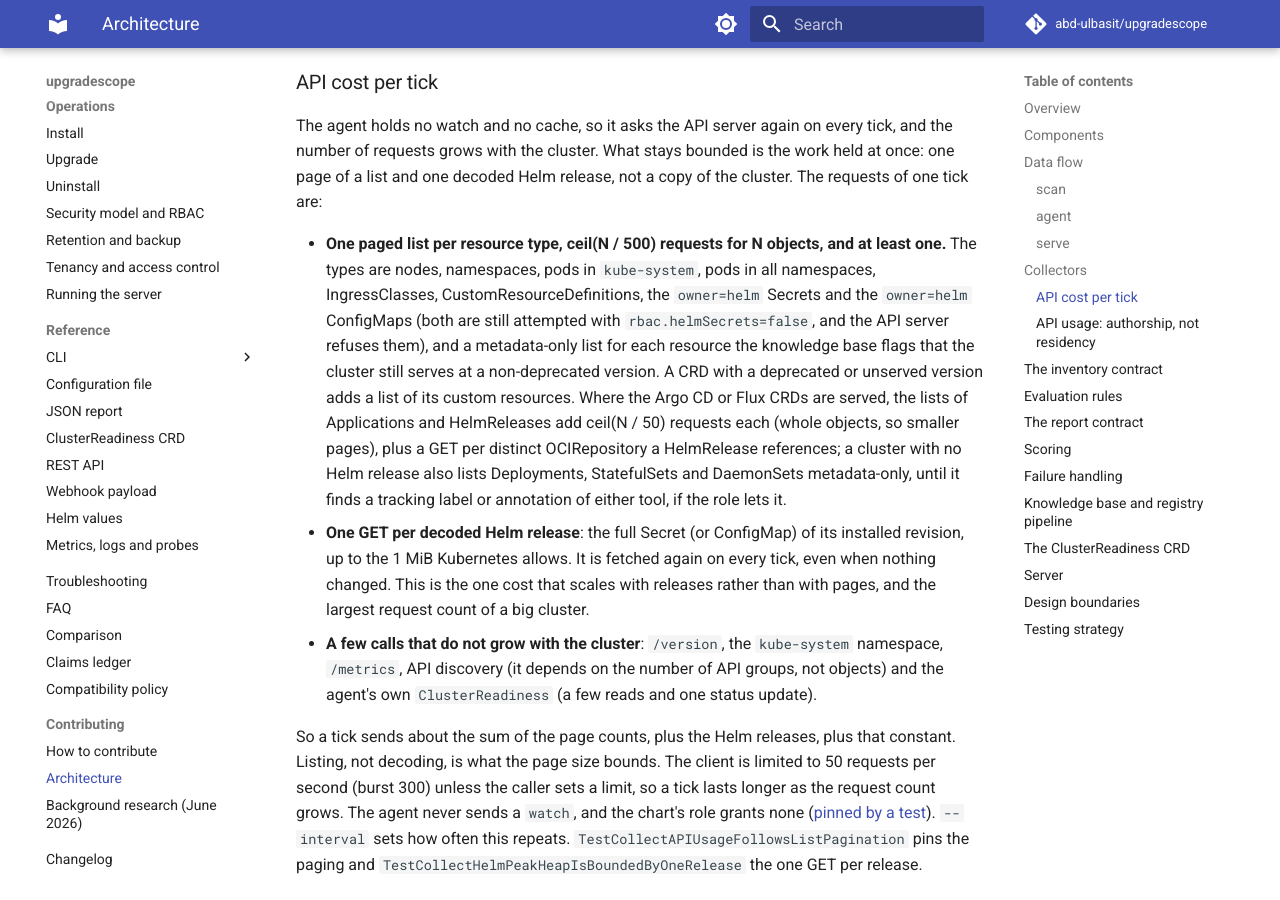
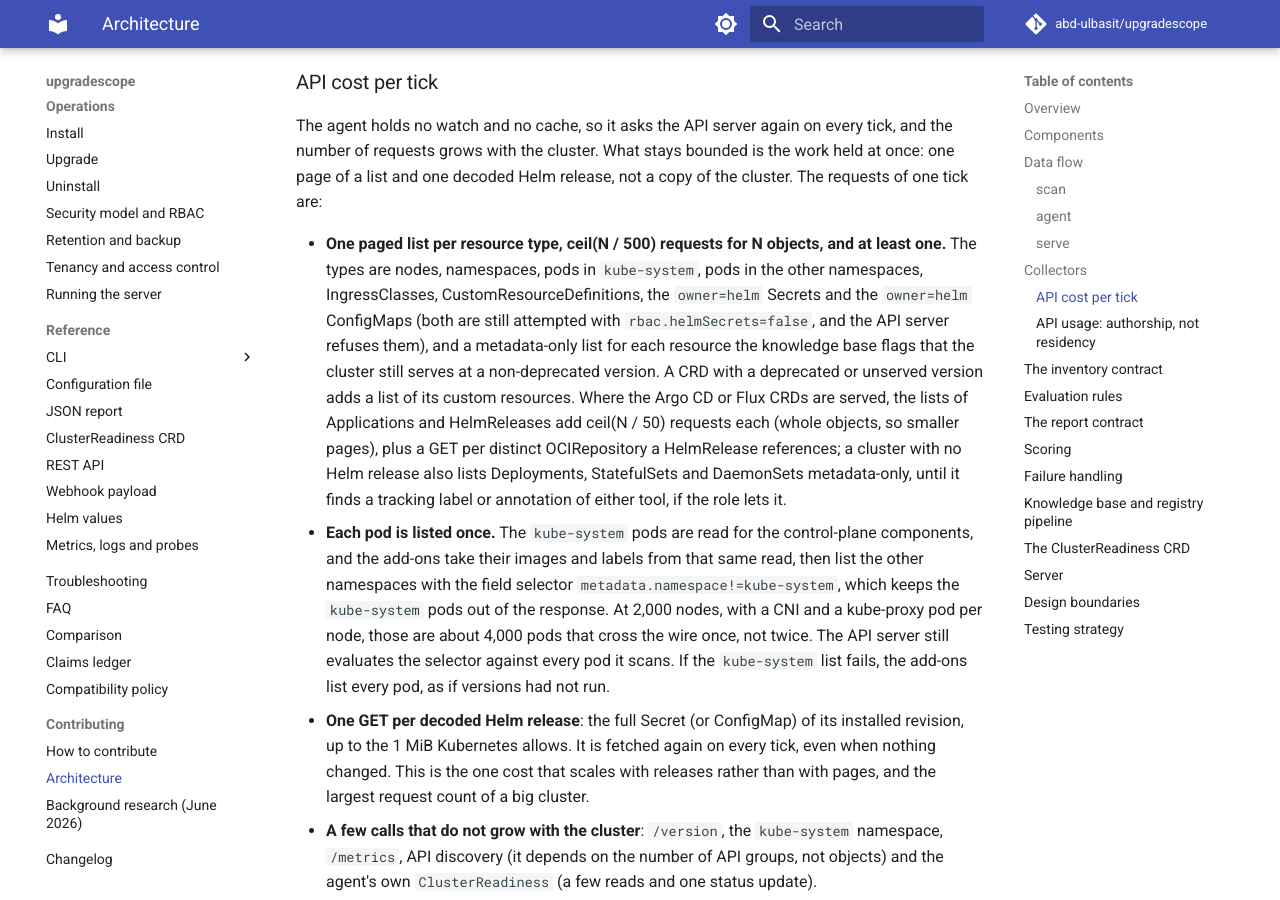
Before and after one commit to abd-ulbasit/upgradescope, an MkDocs documentation site: the page built from docs/architecture.md, in a window 1280 px wide and 900 px high, scrolled down 5863 px. Built offline with MkDocs 1.6.1 and Material for MkDocs 9.7.7, drawn with Linux system fonts in a browser that asks for light colours; comment, search, counter and statistics services are not loaded.

Commit message:
docs(architecture): state that each pod is listed once per tick
Refs #227

Co-Authored-By: Claude Fable 5 <noreply@anthropic.com>

```diff
--- a/docs/architecture.md
+++ b/docs/architecture.md
@@ -176,7 +176,7 @@ release, not a copy of the cluster. The requests of one tick are:
 
 - **One paged list per resource type, ceil(N / 500) requests for N
   objects, and at least one.** The types are nodes, namespaces, pods in
-  `kube-system`, pods in all namespaces, IngressClasses,
+  `kube-system`, pods in the other namespaces, IngressClasses,
   CustomResourceDefinitions, the `owner=helm` Secrets and the `owner=helm`
   ConfigMaps (both are still attempted with `rbac.helmSecrets=false`, and
   the API server refuses them), and a metadata-only list for each resource
@@ -188,6 +188,15 @@ release, not a copy of the cluster. The requests of one tick are:
   HelmRelease references; a cluster with no Helm release also lists
   Deployments, StatefulSets and DaemonSets metadata-only, until it finds
   a tracking label or annotation of either tool, if the role lets it.
+- **Each pod is listed once.** The `kube-system` pods are read for the
+  control-plane components, and the add-ons take their images and labels
+  from that same read, then list the other namespaces with the field
+  selector `metadata.namespace!=kube-system`, which keeps the `kube-system`
+  pods out of the response. At 2,000 nodes, with a CNI and a kube-proxy pod
+  per node, those are about 4,000 pods that cross the wire once, not twice.
+  The API server still evaluates the selector against every pod it scans.
+  If the `kube-system` list fails, the add-ons list every pod, as if
+  versions had not run.
 - **One GET per decoded Helm release**: the full Secret (or ConfigMap) of its
   installed revision, up to the 1 MiB Kubernetes allows. It is fetched again
   on every tick, even when nothing changed. This is the one cost that scales
```
Also changed, not shown: docs/claims.md (+1 -1 lines).
